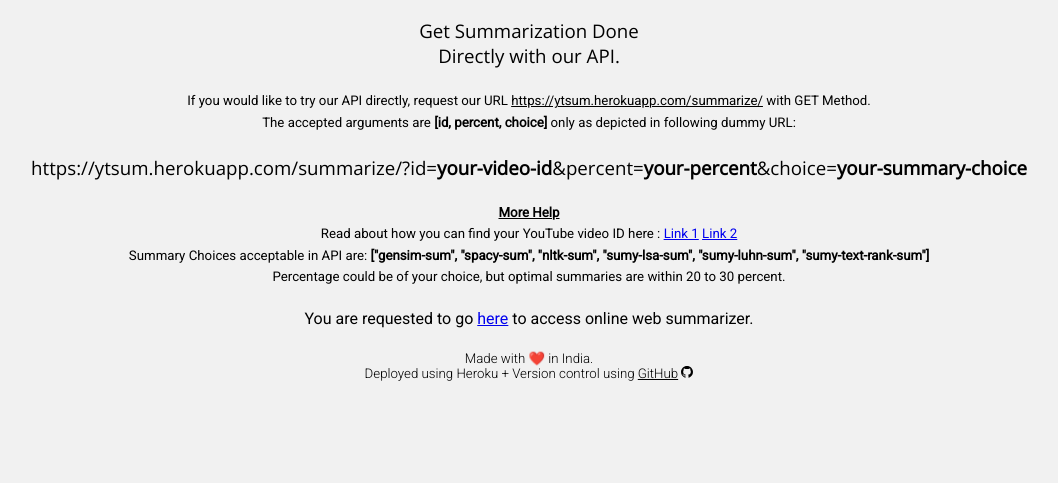
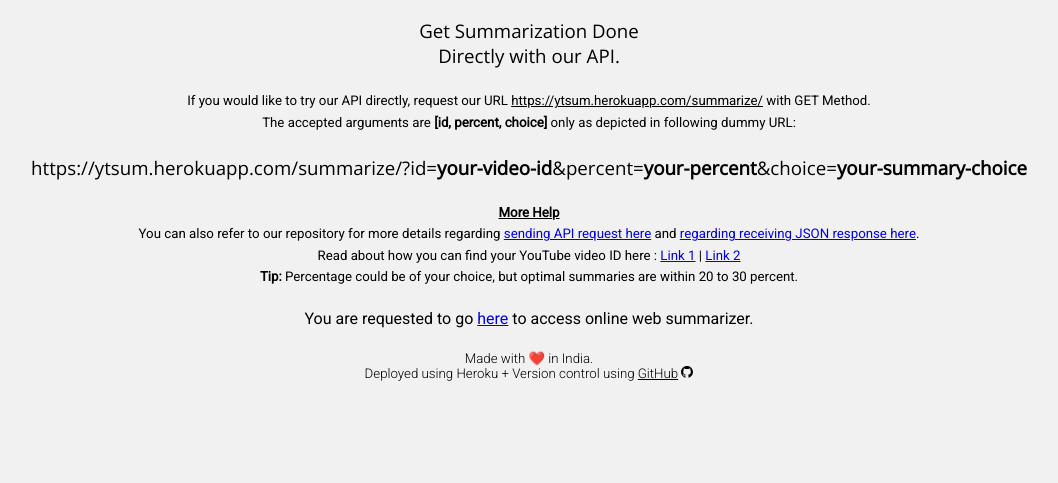
Before and after one commit to AnujK2901/yt-sum-flask, a Flask app: page /api/ in a window 1280 px wide. Shown: the part 284-767 px from the top of the page, without its empty margins (111-1169 px from the left). Run offline with Flask 2, Linux system fonts and the light colour scheme.

Commit message:
Created README.md and added images for the same file. - Updated API page for more links to GitHub Readme.md
- Format of API Request:
https://ytsum.herokuapp.com/summarize/?id=<video-id>&percent=<percent>&choice=<summary-choice>

- Web Version of Summarizer:
https://ytsum.herokuapp.com/web/

```diff
--- a/templates/api.html
+++ b/templates/api.html
@@ -49,20 +49,23 @@
 </h3>
 <!--Help for the API-->
 <h5 style="font-weight: 400; line-height: 1.6">
-    <b><u>More Help</u></b><br> Read about how you can find your YouTube video
-    ID here :
-    <a href=" https://help.tcgplayer.com/hc/en-us/articles/115008106868-Finding-Your-YouTube-Video-ID">Link 1</a>
+    <b><u>More Help</u></b><br>
+    You can also refer to our repository for more details regarding
+    <a href="https://github.com/AnujK2901/yt-sum-flask#sending-request-to-our-api">sending API request here</a>
+    and <a href="https://github.com/AnujK2901/yt-sum-flask#receiving-request-from-our-api">regarding receiving JSON
+    response here</a>.
+    <br>
+    Read about how you can find your YouTube video ID here :
+    <a href=" https://help.tcgplayer.com/hc/en-us/articles/115008106868-Finding-Your-YouTube-Video-ID">Link 1</a> |
     <a href="https://gist.github.com/jakebellacera/d81bbf12b99448188f183141e6696817">Link 2</a>
     <br>
-    Summary Choices acceptable in API are: <span style="font-weight: 300;"><b>
-        ["gensim-sum", "spacy-sum", "nltk-sum", "sumy-lsa-sum", "sumy-luhn-sum", "sumy-text-rank-sum"]</b></span>
-    <br>
-    Percentage could be of your choice, but optimal summaries are within 20 to 30 percent.
+    <b>Tip:</b> Percentage could be of your choice, but optimal summaries are within 20 to 30 percent.
 </h5>
 You are requested to go <a href="/web/">here</a> to access online web summarizer.
 <!--Promotional Div-->
 <div id="promote">
-        <h5 style="font-family: 'Roboto', sans-serif; font-weight: 300;">Made with &#10084;&#65039; in India.<br>Deployed using Heroku + Version control using <a
+    <h5 style="font-family: 'Roboto', sans-serif; font-weight: 300;">Made with &#10084;&#65039; in India.<br>Deployed
+        using Heroku + Version control using <a
                 href="https://github.com/AnujK2901/yt-sum-flask" style="color: black">GitHub</a>
         <svg xmlns="http://www.w3.org/2000/svg" width="12" height="12" viewBox="0 0 24 24">
             <path d="M12 0c-6.626 0-12 5.373-12 12 0 5.302 3.438 9.8 8.207 11.387.599.111.793-.261.793-.577v-2.234c-3.338.726-4.033-1.416-4.033-1.416-.546-1.387-1.333-1.756-1.333-1.756-1.089-.745.083-.729.083-.729 1.205.084 1.839 1.237 1.839 1.237 1.07 1.834 2.807 1.304 3.492.997.107-.775.418-1.305.762-1.604-2.665-.305-5.467-1.334-5.467-5.931 0-1.311.469-2.381 1.236-3.221-.124-.303-.535-1.524.117-3.176 0 0 1.008-.322 3.301 1.23.957-.266 1.983-.399 3.003-.404 1.02.005 2.047.138 3.006.404 2.291-1.552 3.297-1.23 3.297-1.23.653 1.653.242 2.874.118 3.176.77.84 1.235 1.911 1.235 3.221 0 4.609-2.807 5.624-5.479 5.921.43.372.823 1.102.823 2.222v3.293c0 .319.192.694.801.576 4.765-1.589 8.199-6.086 8.199-11.386 0-6.627-5.373-12-12-12z"/>
--- a/templates/root.html
+++ b/templates/root.html
@@ -34,13 +34,15 @@
 <img src="/static/yt_icon_rgb.svg" height="64" width="64" alt="YouTube Icon">
 <!--Titles-->
 <h1 style="font-weight: 300;">YouTube Transcript Summarizer</h1>
-<h3 style="font-family: 'Open Sans', sans-serif; font-weight: 300;">Get Summarization Done<br>Directly within your browser.</h3>
+<h3 style="font-family: 'Open Sans', sans-serif; font-weight: 300;">Get Summarization Done<br>Directly within your
+    browser.</h3>
 <!--Info Message to go to summarize or web endpoint-->
 <h3>You are requested to click <a href="/web/">here</a> for accessing our online web summarizer.</h3>
 <h5>If you would like to request our API directly, see more details <a href="/api/">here</a>.</h5>
 <!--Promotional Div-->
 <div id="promote">
-        <h5 style="font-family: 'Roboto', sans-serif; font-weight: 300;">Made with &#10084;&#65039; in India.<br>Deployed using Heroku + Version control using <a
+    <h5 style="font-family: 'Roboto', sans-serif; font-weight: 300;">Made with &#10084;&#65039; in India.<br>Deployed
+        using Heroku + Version control using <a
                 href="https://github.com/AnujK2901/yt-sum-flask" style="color: black">GitHub</a>
         <svg xmlns="http://www.w3.org/2000/svg" width="12" height="12" viewBox="0 0 24 24">
             <path d="M12 0c-6.626 0-12 5.373-12 12 0 5.302 3.438 9.8 8.207 11.387.599.111.793-.261.793-.577v-2.234c-3.338.726-4.033-1.416-4.033-1.416-.546-1.387-1.333-1.756-1.333-1.756-1.089-.745.083-.729.083-.729 1.205.084 1.839 1.237 1.839 1.237 1.07 1.834 2.807 1.304 3.492.997.107-.775.418-1.305.762-1.604-2.665-.305-5.467-1.334-5.467-5.931 0-1.311.469-2.381 1.236-3.221-.124-.303-.535-1.524.117-3.176 0 0 1.008-.322 3.301 1.23.957-.266 1.983-.399 3.003-.404 1.02.005 2.047.138 3.006.404 2.291-1.552 3.297-1.23 3.297-1.23.653 1.653.242 2.874.118 3.176.77.84 1.235 1.911 1.235 3.221 0 4.609-2.807 5.624-5.479 5.921.43.372.823 1.102.823 2.222v3.293c0 .319.192.694.801.576 4.765-1.589 8.199-6.086 8.199-11.386 0-6.627-5.373-12-12-12z"/>
--- a/templates/web.html
+++ b/templates/web.html
@@ -34,7 +34,8 @@
 <img src="/static/yt_icon_rgb.svg" height="64" width="64" alt="YouTube Icon">
 <!--Titles-->
 <h1 style="font-weight: 300;">YouTube Transcript Summarizer</h1>
-<h3 style="font-family: 'Open Sans', sans-serif; font-weight: 300;">Get Summarization Done<br>Directly within your browser.</h3>
+<h3 style="font-family: 'Open Sans', sans-serif; font-weight: 300;">Get Summarization Done<br>Directly within your
+    browser.</h3>
 <!--YouTube Div: Only Visible when it is YouTube URL-->
 <div id="youtube">
     <input type="text" id="url_input" placeholder="YouTube Video URL">
@@ -86,7 +87,8 @@
 <script src="/static/web.js"></script>
 <!--Promotional Div-->
 <div id="promote">
-        <h5 style="font-family: 'Roboto', sans-serif; font-weight: 300;">Made with &#10084;&#65039; in India.<br>Deployed using Heroku + Version control using <a
+    <h5 style="font-family: 'Roboto', sans-serif; font-weight: 300;">Made with &#10084;&#65039; in India.<br>Deployed
+        using Heroku + Version control using <a
                 href="https://github.com/AnujK2901/yt-sum-flask" style="color: black">GitHub</a>
         <svg xmlns="http://www.w3.org/2000/svg" width="12" height="12" viewBox="0 0 24 24">
             <path d="M12 0c-6.626 0-12 5.373-12 12 0 5.302 3.438 9.8 8.207 11.387.599.111.793-.261.793-.577v-2.234c-3.338.726-4.033-1.416-4.033-1.416-.546-1.387-1.333-1.756-1.333-1.756-1.089-.745.083-.729.083-.729 1.205.084 1.839 1.237 1.839 1.237 1.07 1.834 2.807 1.304 3.492.997.107-.775.418-1.305.762-1.604-2.665-.305-5.467-1.334-5.467-5.931 0-1.311.469-2.381 1.236-3.221-.124-.303-.535-1.524.117-3.176 0 0 1.008-.322 3.301 1.23.957-.266 1.983-.399 3.003-.404 1.02.005 2.047.138 3.006.404 2.291-1.552 3.297-1.23 3.297-1.23.653 1.653.242 2.874.118 3.176.77.84 1.235 1.911 1.235 3.221 0 4.609-2.807 5.624-5.479 5.921.43.372.823 1.102.823 2.222v3.293c0 .319.192.694.801.576 4.765-1.589 8.199-6.086 8.199-11.386 0-6.627-5.373-12-12-12z"/>
```
Also changed, not shown: README.md (added), readme_images/demonstration.gif (added), readme_images/image_cover_f.png (added), readme_images/sample_browser_ui.jpg (added). Lines whose indentation alone changed are shown as unchanged.
